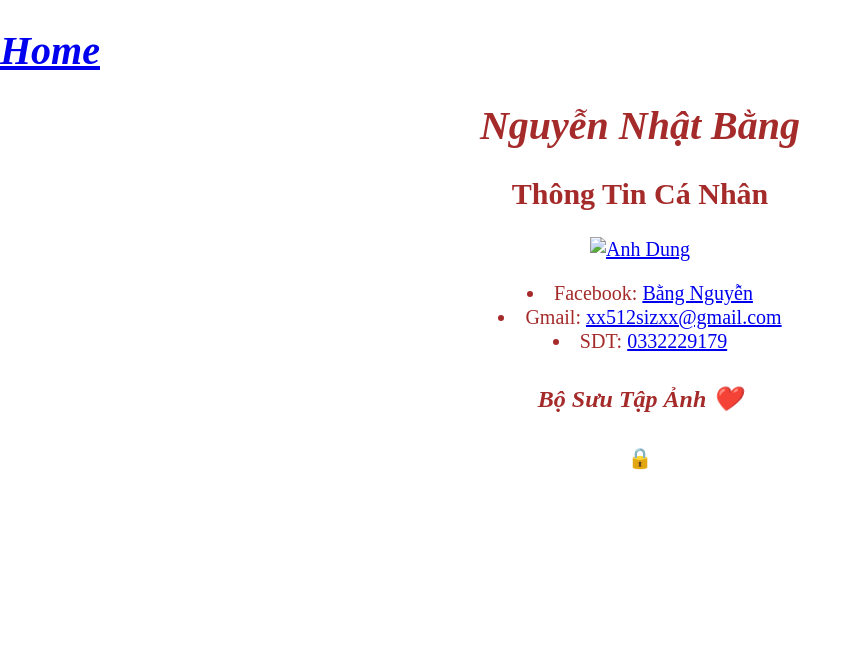
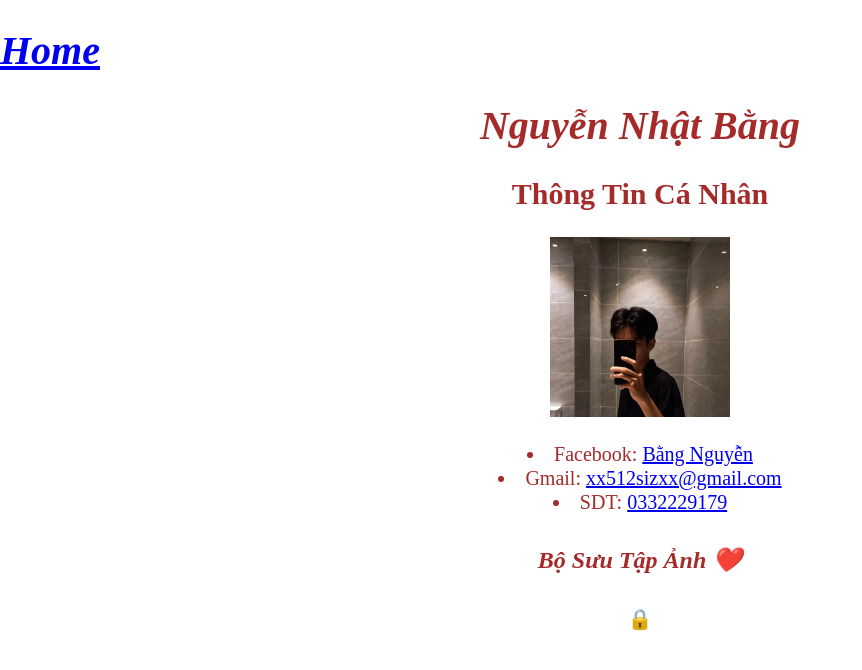
Before and after one commit to leminhhuy1122/huy-hunter, a plain HTML site: page main/bằng.html in a window 1280 px wide. Shown: the whole page, without its empty margins (0-862 px from the left). Drawn offline with Linux system fonts and the light colour scheme; the site is published under a folder, as on GitHub Pages, so addresses that start at the root find nothing.

Commit message:
Update bằng.html

```diff
--- a/main/bằng.html
+++ b/main/bằng.html
@@ -14,7 +14,7 @@
     <h2>Thông tin cá nhân</h2>
     <p>
       <a href="https://www.facebook.com/ten.chuanghira.336" target="_blank"
-        ><img src="/main/ảnh/bằng.jpg" alt=" anh dung " width=" 180" />
+        ><img src="../main/ảnh/bằng.jpg" alt=" anh cua bang " width=" 180" />
       </a>
 
       <li style="font-size: 20px">
```
